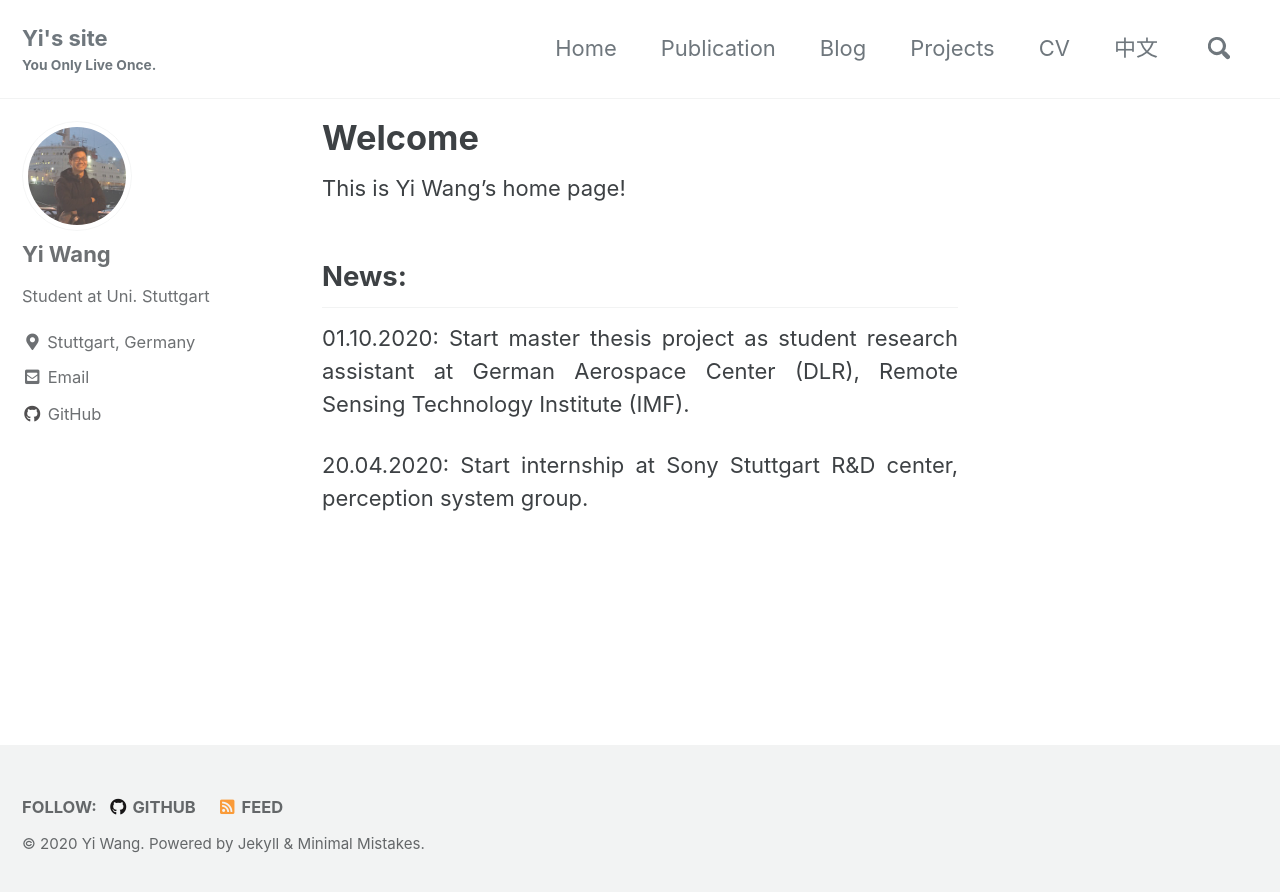
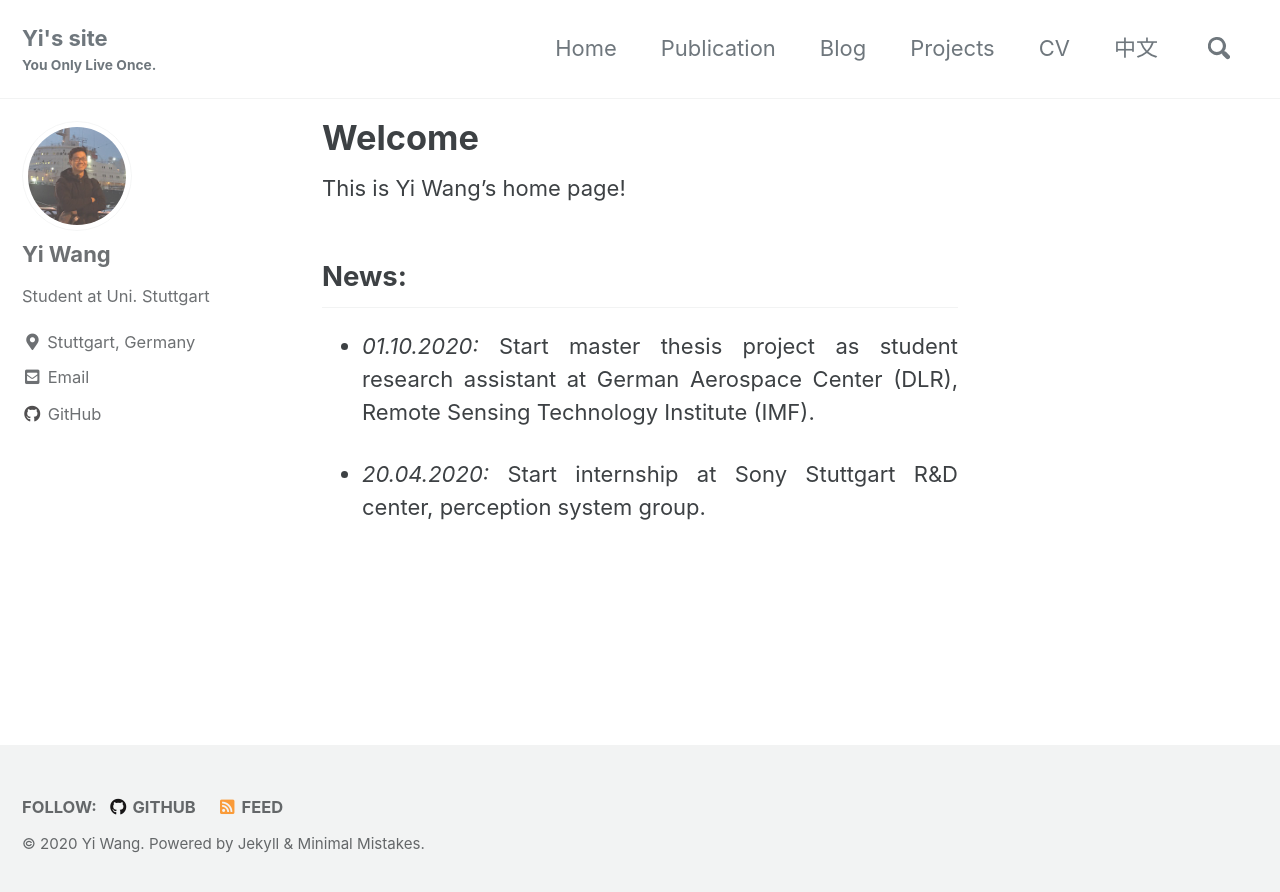
Before and after one commit to wangyi111/wangyi111.github.io, a Jekyll site: the page built from _pages/about.md, in a window 1280 px wide. Shown: the top 892 px of the page. Built offline with Jekyll 4.4.1, drawn with Linux system fonts in a browser that asks for light colours; cached includes are drawn as plain includes.

Commit message:
update resume

```diff
--- a/_data/navigation.yml
+++ b/_data/navigation.yml
@@ -9,7 +9,7 @@
   - title: "Projects"
     url: /portfolio/
   - title: "CV"
-    url: /cv/
+    url: /assets/cv-yi.pdf
   - title: "中文"
     url: https://wangyi111.github.io/zh-pages/
   #- title: "Quick-Start Guide"
--- a/_pages/about.md
+++ b/_pages/about.md
@@ -9,6 +9,6 @@
 
 ## News:
 
-01.10.2020: Start master thesis project as student research assistant at German Aerospace Center (DLR), Remote Sensing Technology Institute (IMF).
+* *01.10.2020:* Start master thesis project as student research assistant at German Aerospace Center (DLR), Remote Sensing Technology Institute (IMF).
 
-20.04.2020: Start internship at Sony Stuttgart R&D center, perception system group.
+* *20.04.2020:* Start internship at Sony Stuttgart R&D center, perception system group.
```
Also changed, not shown: bio2-th.jpg (deleted), 1 other file.
